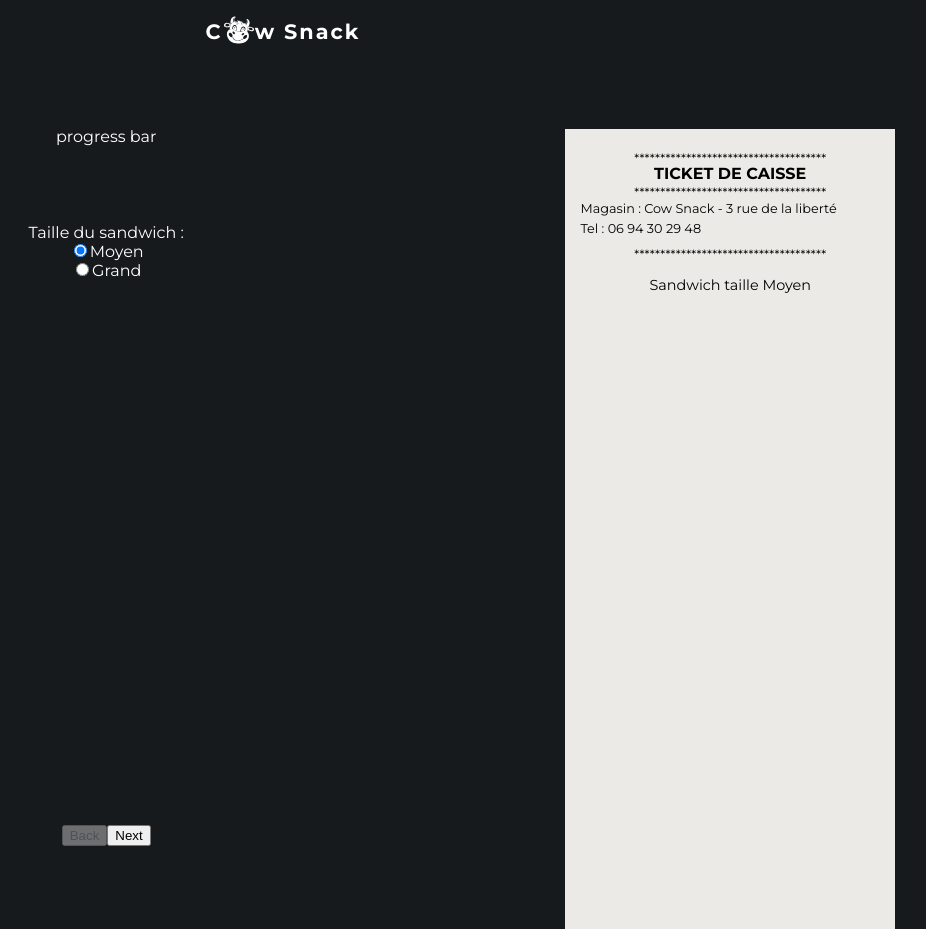
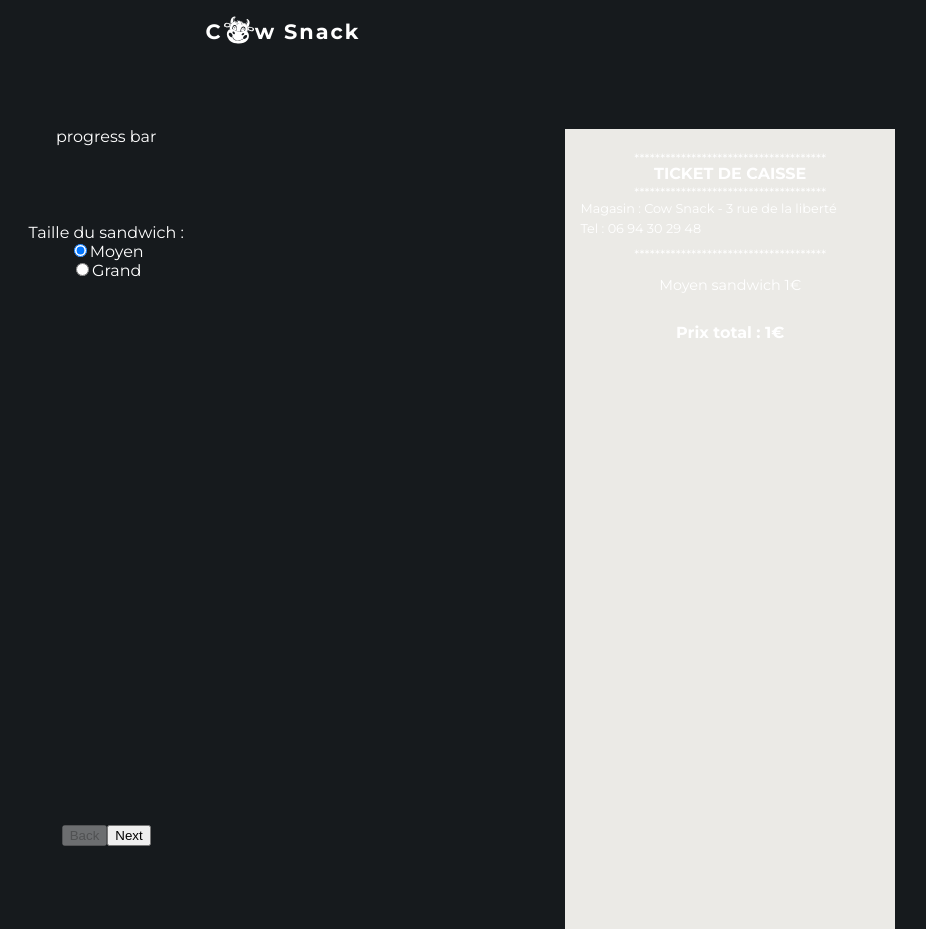
Before and after one commit to Alexandre-Chs/sandwicherie, a React (Create React App) app in the folder sandwicherie/: page /command in a window 1280 px wide. Shown: the whole page, without its empty margins (353-1279 px from the left). Built offline with nearby package versions, Linux system fonts and the light colour scheme.

Commit message:
commit new component

```diff
--- a/sandwicherie/src/component/Command.js
+++ b/sandwicherie/src/component/Command.js
@@ -13,24 +13,40 @@ import "../styles/command.css";
 const Command = () => {
   //Compteur
   const [count, setCount] = useState(0);
+  const [price, setPrice] = useState(0);
   //State qui recupère toute la commande du même ID
   const [command, setCommand] = useState();
   const [checked, setChecked] = useState(false);
   //Prix de la command total
   //Permet de switch de composant en fonction du compteur
+
   let content = "";
   if (count === 0) {
-    content = <Size command={command} onChange={setCommand} />;
+    content = (
+      <Size
+        command={command}
+        onChange={setCommand}
+        price={price}
+        setPrice={setPrice}
+      />
+    );
   } else if (count === 1) {
-    content = <Meat command={command} onChange={setCommand} />;
+    content = (
+      <Meat
+        command={command}
+        onChange={setCommand}
+        price={price}
+        setPrice={setPrice}
+      />
+    );
   } else if (count === 2) {
     content = <Accompaniments command={command} onChange={setCommand} />;
   } else if (count === 3) {
     content = <Sauces command={command} onChange={setCommand} />;
-  } else if(count === 4) {
-    content = <Drink command={command} onChange={setCommand}/>
+  } else if (count === 4) {
+    content = <Drink command={command} onChange={setCommand} />;
   } else if (count === 5) {
-    content = <Dessert command={command} onChange={setCommand}/>
+    content = <Dessert command={command} onChange={setCommand} />;
   }
 
   useEffect(() => {
@@ -39,8 +55,6 @@ const Command = () => {
 
   // STRING -> OBJECT
   let array = JSON.stringify(command);
-
-  console.log(command);
 
   // TODO : Si un checkbox est checked -> on peux suivant, si rien on disabled
   //TODO : garder la donnée size si je prev
@@ -96,7 +110,8 @@ const Command = () => {
             ) : (
               <div>
                 <p className="command__bill">
-                  Sandwich taille {command.Taille}
+                  {command.Taille} sandwich{" "}
+                  {command.Taille === "Moyen" ? "1€" : "2€"}
                 </p>
                 {command.Viande && (
                   <div className="command__bill">
@@ -128,20 +143,24 @@ const Command = () => {
                 {command.Boisson && (
                   <div className="command__bill">
                     <p className="text__bill">Boisson : </p>
-                    {command.Boisson.map((drink,i) => (
+                    {command.Boisson.map((drink, i) => (
                       <p key={i}>→{drink}</p>
-                    ) )}
+                    ))}
                   </div>
                 )}
 
                 {command.Dessert && (
                   <div className="command__bill">
                     <p className="text__bill">Dessert : </p>
-                    {command.Dessert.map((dessert,i) => (
+                    {command.Dessert.map((dessert, i) => (
                       <p key={i}>→{dessert}</p>
                     ))}
                   </div>
                 )}
+
+                <div className="total__bill">
+                  <p>Prix total : {price}€</p>
+                </div>
               </div>
             )}
           </div>
--- a/sandwicherie/src/component/command/Meat.js
+++ b/sandwicherie/src/component/command/Meat.js
@@ -1,12 +1,12 @@
-import React, { useState } from "react";
+import React, { useState, useEffect } from "react";
 import "../../styles/meat.css";
 
-const Meat = ({ command, onChange }) => {
+const Meat = ({ command, onChange, price, setPrice }) => {
   const [meats, setMeats] = useState(command.Viande ? [...command.Viande] : []);
+  const [total, setTotal] = useState(0);
 
   const handleMeatChange = (e) => {
     const tempMeat = [...meats];
-
     if (tempMeat.includes(e.target.value)) {
       tempMeat.splice(
         tempMeat.findIndex((meat) => meat === e.target.value),
@@ -17,8 +17,16 @@ const Meat = ({ command, onChange }) => {
       tempMeat.push(e.target.value);
     }
 
+    if (meats.length) {
+      setTotal(1.5);
+    } else if (meats.length === 1) {
+      setTotal(3);
+    }
+
+    //TODO WHAT ???! check un check fait nimporte quoi
     setMeats(tempMeat);
     onChange({ ...command, Viande: tempMeat });
+    console.log(total);
   };
 
   return (
--- a/sandwicherie/src/component/command/Size.js
+++ b/sandwicherie/src/component/command/Size.js
@@ -1,45 +1,43 @@
 import React, { useEffect, useState } from "react";
 import "../../styles/size.css";
 
-const Size = ({ command, onChange }) => {
-
+const Size = ({ command, onChange, price, setPrice }) => {
   //State pour les deux valeurs
   const [medium, setMedium] = useState({
     value: "Moyen",
-    price: "1"
-  })
+    price: "1",
+  });
 
   const [big, setBig] = useState({
     value: "Grand",
-    price: "2"
-  })
+    price: "2",
+  });
 
   const [total, setTotal] = useState(0);
 
-  console.log(total)
   useEffect(() => {
     onChange({
       ...command,
       Taille: "Moyen",
     });
-    setTotal(medium.price)
+    setTotal(medium.price);
   }, []);
 
-  //TODO : faire remonter l'etat total sur command.js, et continuer le prix total avec les autres + faire apparaite le prix au fur et a mesure sur le ticket de caisse
+  useEffect(() => {
+    setPrice(total)
+  }, [total])
 
   const handleChange = (event) => {
-
     onChange({
       ...command,
       Taille: event.target.value,
     });
 
-  if(event.target.value === "Moyen" ) {
-    setTotal(medium.price);
-  } else {
-    setTotal(big.price)
-  }
-
+    if (event.target.value === "Moyen") {
+      setTotal(medium.price);
+    } else {
+      setTotal(big.price);
+    }
   };
 
   //TODO : garder le state actif si je prev
@@ -65,7 +63,6 @@ const Size = ({ command, onChange }) => {
             name="size"
             value={big.value}
             onChange={handleChange}
-
           ></input>
           <label htmlFor="big__size">Grand</label>
         </div>
--- a/sandwicherie/src/index.js
+++ b/sandwicherie/src/index.js
@@ -7,10 +7,8 @@ import { BrowserRouter } from "react-router-dom";
 
 const root = ReactDOM.createRoot(document.getElementById("root"));
 root.render(
-  <React.StrictMode>
-    <BrowserRouter>
-      <App />
-    </BrowserRouter>
-  </React.StrictMode>
+  <BrowserRouter>
+    <App />
+  </BrowserRouter>
 );
 reportWebVitals();
--- a/sandwicherie/src/styles/command.css
+++ b/sandwicherie/src/styles/command.css
@@ -64,7 +64,6 @@ body {
 }
 
 .container__command .resume__command {
-  color: black;
   -webkit-box-flex: 1;
       -ms-flex: 1;
           flex: 1;
@@ -105,4 +104,9 @@ body {
 .container__command .resume__command .command__bill .text__bill {
   margin-bottom: 10px;
 }
+
+.total__bill {
+  margin-top: 2rem;
+  font-weight: 700;
+}
 /*# sourceMappingURL=command.css.map */
--- a/sandwicherie/src/styles/command.scss
+++ b/sandwicherie/src/styles/command.scss
@@ -42,13 +42,11 @@ body {
     }
   }
   .resume__command {
-    color: black;
     flex: 1;
     flex-wrap: nowrap;
     flex-basis: 100px;
     margin-right: 2rem;
     background-color: #ebeae6;
-
     .star {
       font-size: 0.8em;
     }
@@ -77,3 +75,9 @@ body {
     }
   }
 }
+
+
+.total__bill {
+  margin-top: 2rem;
+  font-weight: 700;
+}
```
Also changed, not shown: sandwicherie/src/images/texture.jpg (added), 1 other file (tests, documents, lock files or other folders).
